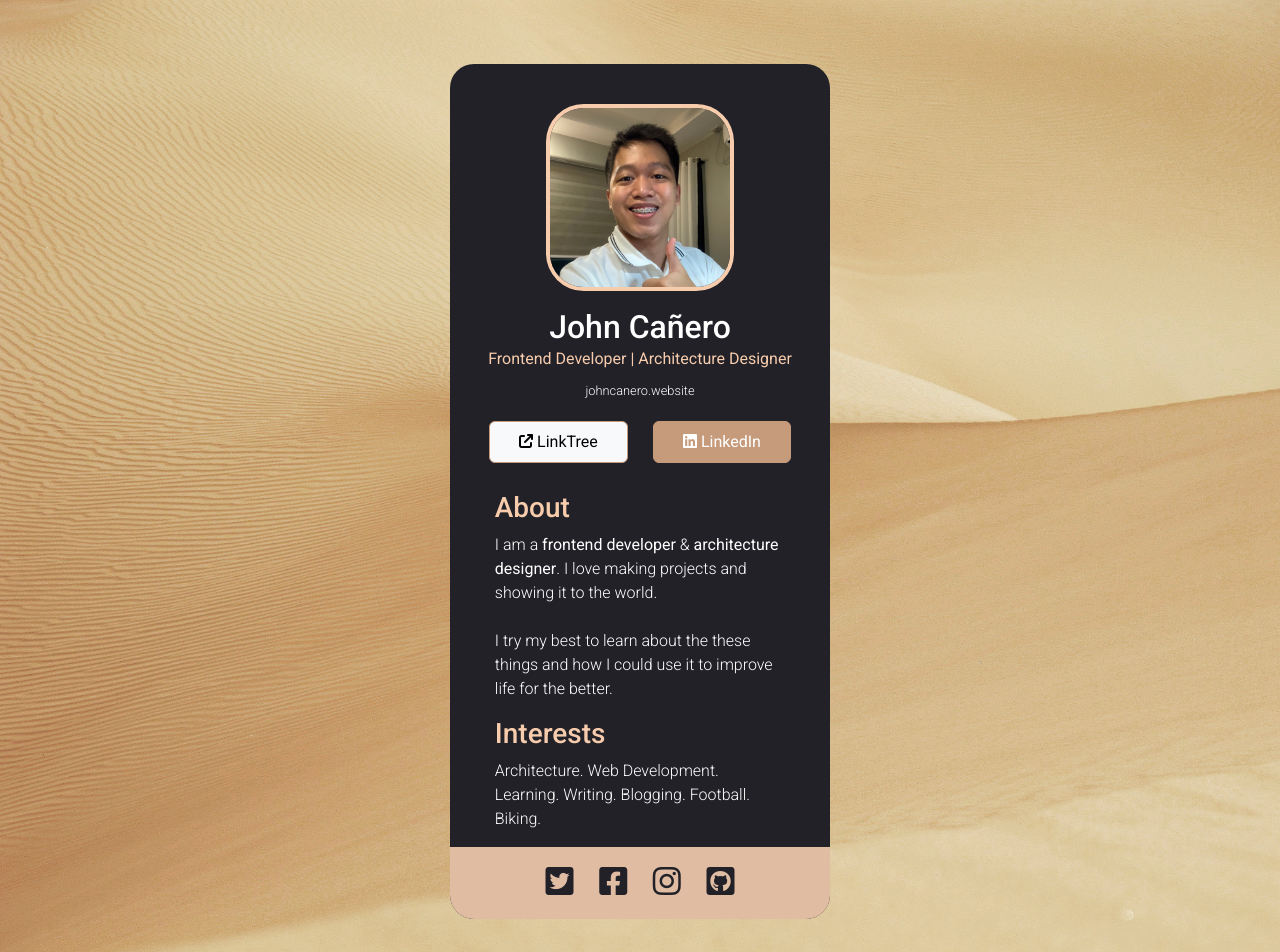
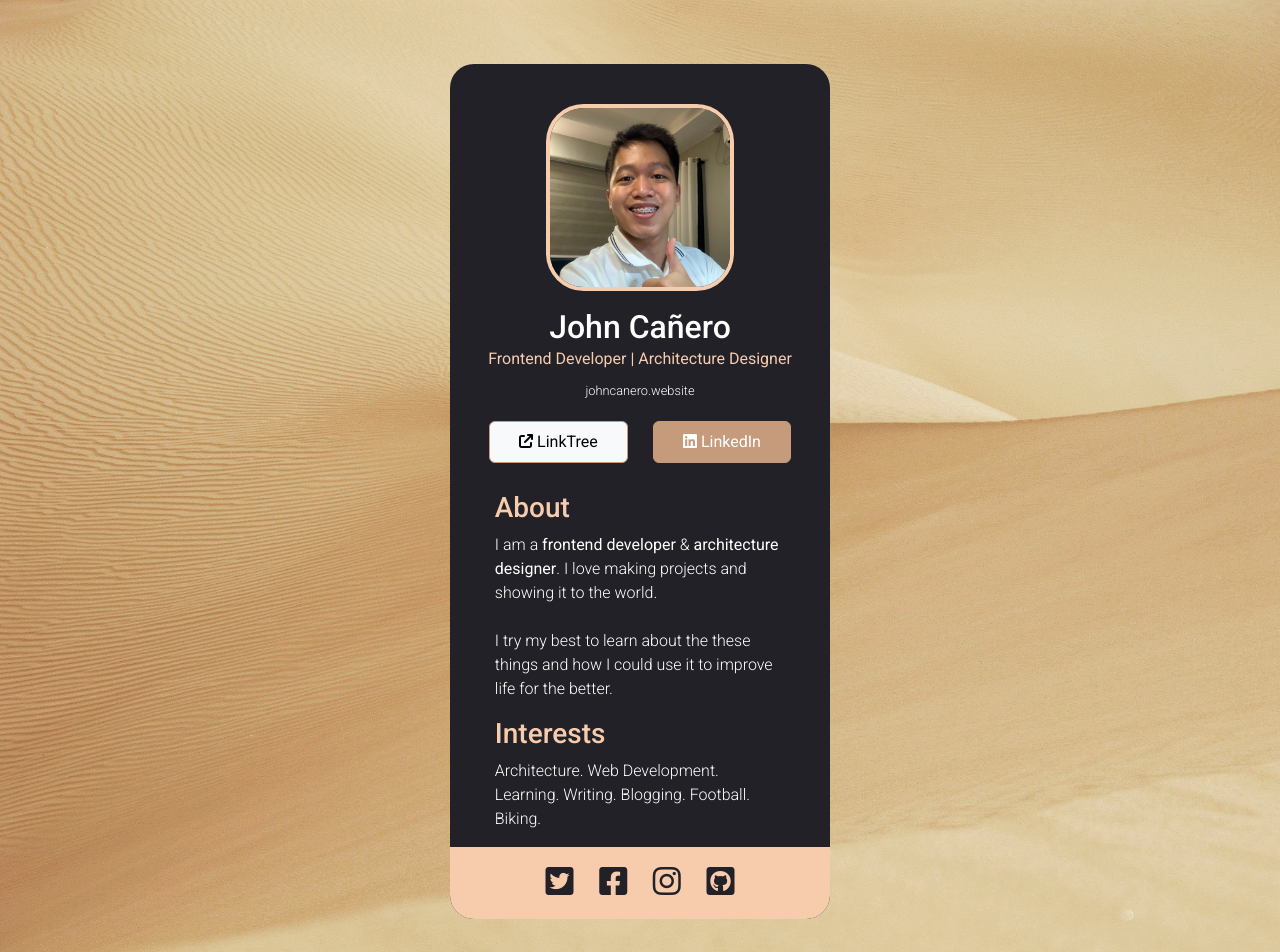
Before and after one commit to johncanero/digital-business-card, a React (Create React App) app: page / in a window 1280 px wide. Shown: the top 952 px of the page. Built offline with nearby package versions, Linux system fonts and the light colour scheme.

Commit message:
Footer Background Color

```diff
--- a/src/App.css
+++ b/src/App.css
@@ -105,7 +105,7 @@ background-color: #222128;
     height: 4em;
     width: 100%;
     text-align: center;
-    background-color: #dfbca2;
+    background-color: #F7CCAC;
   }
 
   .fa-square-twitter, .fa-square-facebook, .fa-instagram, .fa-square-github {
```
